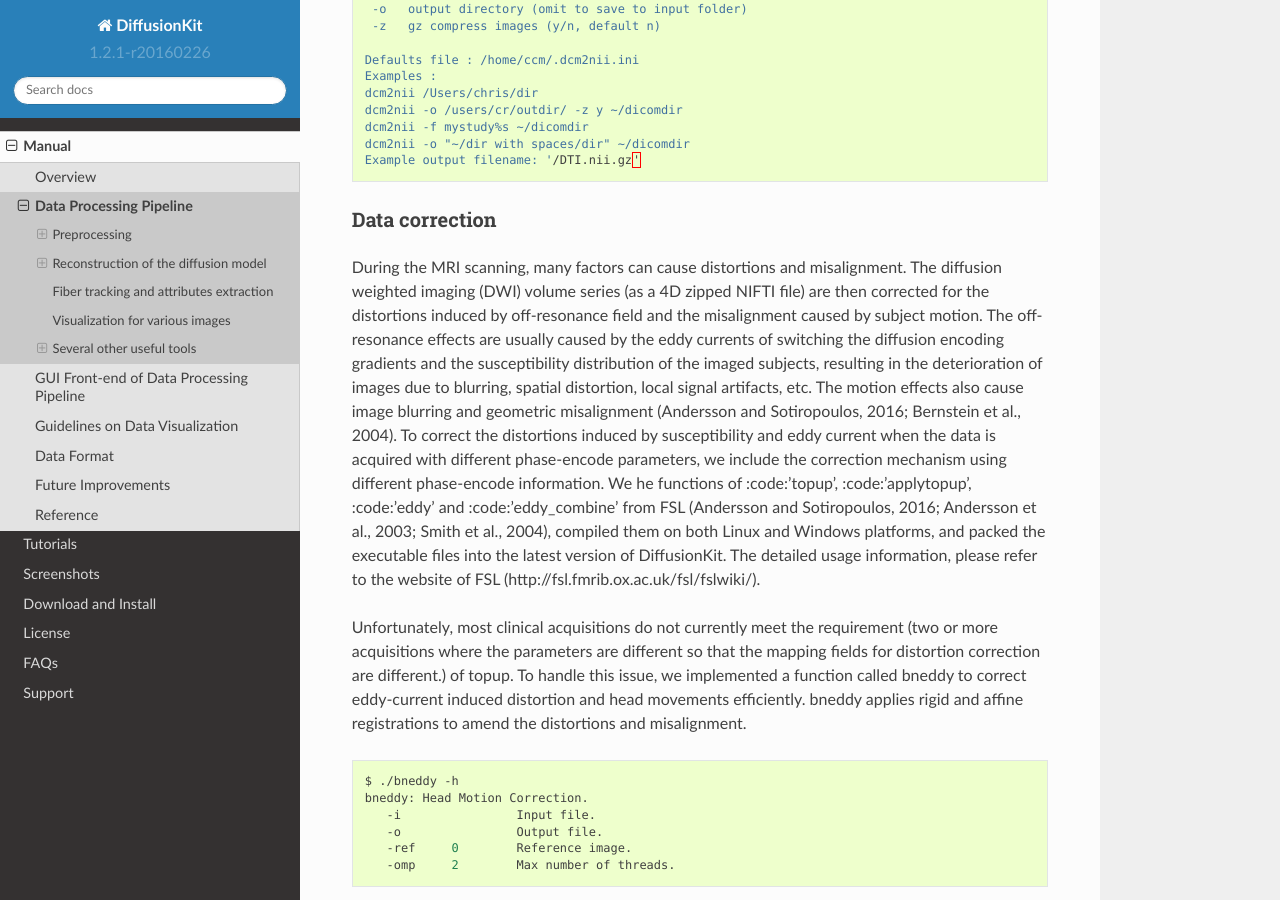
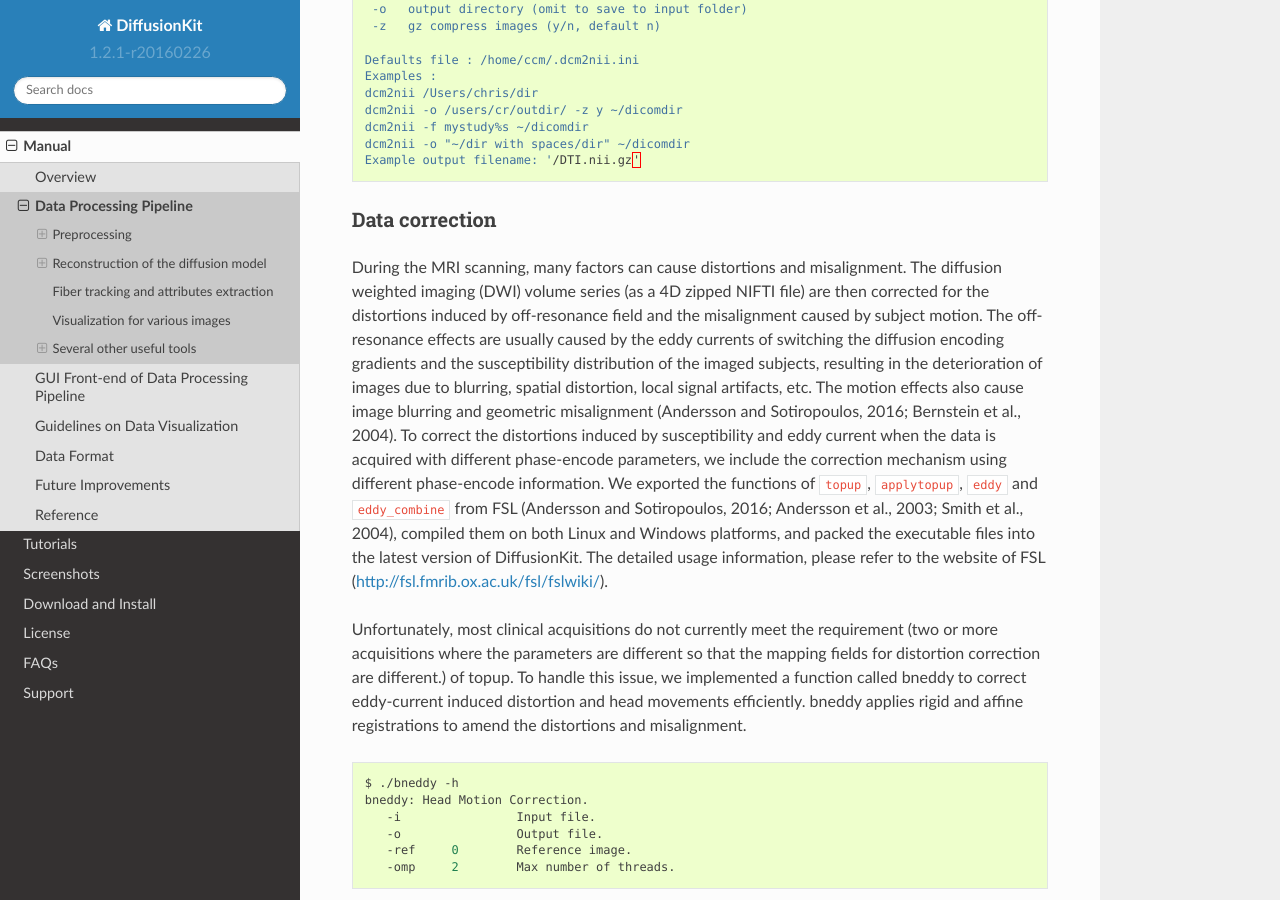
Before and after one commit to brainnetome/diffusionkit, a Sphinx documentation site: the page built from source/userguide.rst, in a window 1280 px wide and 900 px high, scrolled down 956 px. Built offline with Sphinx 7.4.7 and the Read the Docs theme 2.0.0, drawn with Linux system fonts in a browser that asks for light colours; formulas are drawn with MathJax 3.

Commit message:
modify the description of data correction

```diff
--- a/source/userguide.rst
+++ b/source/userguide.rst
@@ -84,7 +84,7 @@
 and Sotiropoulos, 2016; Bernstein et al., 2004). To correct the distortions
 induced by susceptibility and eddy current when the data is acquired with different
 phase-encode parameters, we include the correction mechanism using different
-phase-encode information. We he functions of :code:'topup', :code:'applytopup', :code:'eddy' and :code:'eddy_combine'
+phase-encode information. We exported the functions of :code:`topup`, :code:`applytopup`, :code:`eddy` and :code:`eddy_combine`
 from FSL (Andersson and Sotiropoulos, 2016; Andersson et al., 2003; Smith et al., 2004),
 compiled them on both Linux and Windows platforms, and packed the executable files
 into the latest version of DiffusionKit. The detailed usage information, please
```
